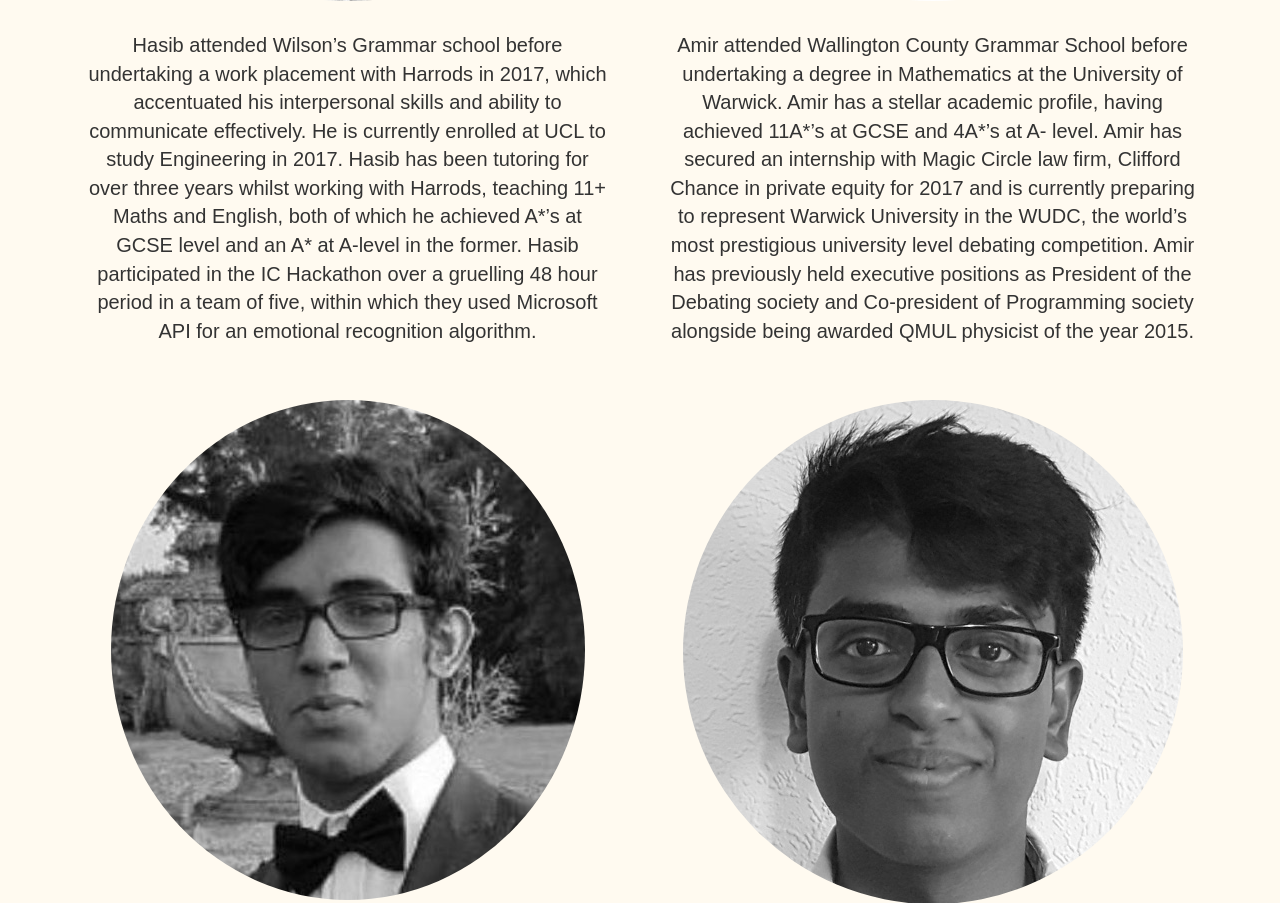
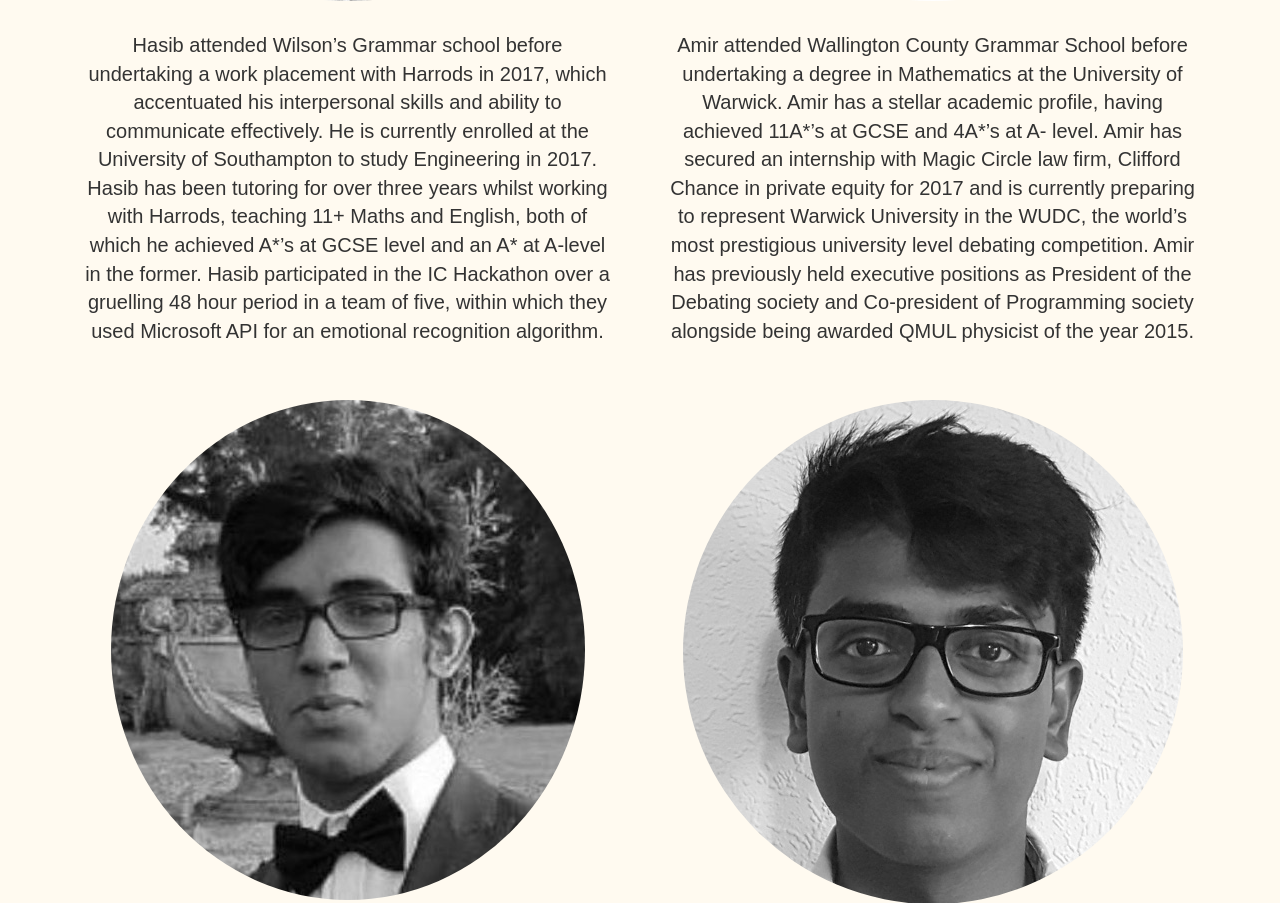
Before and after one commit to vognam/tuition_site, a Django app: page /meettheteam in a window 1280 px wide. Shown: the part 702-1605 px from the top of the page. Run offline with Django 3.2, Linux system fonts and the light colour scheme; some libraries are stand-ins or nearby versions; some web fonts are replaced.

Commit message:
hasib soton

```diff
--- a/home/templates/home/meettheteam.html
+++ b/home/templates/home/meettheteam.html
@@ -15,7 +15,7 @@
     <div class="row">
         <div class="col-xs-12 col-lg-6">
             <img class="img-circle img-responsive center-block" src="{% static 'home/images/hasibdp.jpg' %}">
-            <p class="top-buffer text-center">Hasib attended Wilson’s Grammar school before undertaking a work placement with Harrods in 2017, which accentuated his interpersonal skills and ability to communicate effectively. He  is currently enrolled at UCL to study Engineering in 2017. Hasib has been tutoring for over three years whilst working with Harrods, teaching 11+ Maths and English, both of which he achieved A*’s at GCSE level and an A* at A-level in the former. Hasib participated in the IC Hackathon over a gruelling 48 hour period in a team of five, within which they used Microsoft API for an emotional recognition algorithm.</p>
+            <p class="top-buffer text-center">Hasib attended Wilson’s Grammar school before undertaking a work placement with Harrods in 2017, which accentuated his interpersonal skills and ability to communicate effectively. He is currently enrolled at the University of Southampton to study Engineering in 2017. Hasib has been tutoring for over three years whilst working with Harrods, teaching 11+ Maths and English, both of which he achieved A*’s at GCSE level and an A* at A-level in the former. Hasib participated in the IC Hackathon over a gruelling 48 hour period in a team of five, within which they used Microsoft API for an emotional recognition algorithm.</p>
         </div>
         <div class="col-xs-12 col-lg-6">
             <img class="img-circle img-responsive center-block" src="{% static 'home/images/amirdp.jpeg' %}">
```
